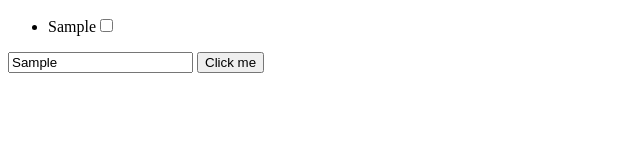
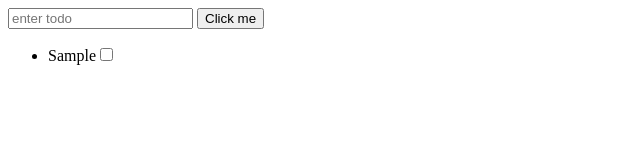
Before and after one commit to lempira504/typescript-todolist, a website with bundled scripts: page index.html in a window 1280 px wide. Both pictures are taken after typing "Sample" into the empty fields and a click on the button "Click me". Shown: the whole page, without its empty margins (0-640 px from the left). Built offline with nearby package versions, Linux system fonts and the light colour scheme.

Commit message:
Section 11: Mini Project: The DOM, Type Assertions, and More!

```diff
--- a/index.html
+++ b/index.html
@@ -8,13 +8,11 @@
 </head>
 
 <body>
-    <ul id="todolist"></ul>
-
     <form action="" id="todoform">
         <input type="text" id="todoinput" placeholder="enter todo">
         <button type="submit" id="btn">Click me</button>
     </form>
-
+    <ul id="todolist"></ul>
 
     <script type="module" src="dist/index.js"></script>
 
--- a/src/index.ts
+++ b/src/index.ts
@@ -1,16 +1,83 @@
+// const btn = document.getElementById("btn")! as HTMLButtonElement;
+// const input = document.getElementById("todoinput")! as HTMLInputElement;
+// const form = document.querySelector("form")!;
+// const list = document.getElementById("todolist");
+
+// function handleSubmit(e: SubmitEvent) {
+//   e.preventDefault();
+//   const newTodoText = input.value;
+//   const newLI = document.createElement("li");
+//   const checkbox = document.createElement("input");
+//   checkbox.type = "checkbox";
+
+//   newLI.append(newTodoText);
+//   newLI.append(checkbox);
+//   list?.append(newLI);
+// }
+
+// form.addEventListener("submit", handleSubmit);
+
+interface Todo {
+  text: string;
+  completed: boolean;
+}
+
 const btn = document.getElementById("btn")! as HTMLButtonElement;
 const input = document.getElementById("todoinput")! as HTMLInputElement;
 const form = document.querySelector("form")!;
 const list = document.getElementById("todolist");
+const todos: Todo[] = readTodos();
+todos.forEach(createTodo);
+
+function readTodos(): Todo[] {
+  const todosJSON = localStorage.getItem("todos");
+  if (todosJSON === null) return [];
+  else return JSON.parse(todosJSON);
+}
 
 function handleSubmit(e: SubmitEvent) {
   e.preventDefault();
-  const newTodoText = input.value;
+
+  if (!input.value) {
+    input.placeholder = "value is empty";
+    input.style.cssText = "border: 1px solid red";
+    return;
+  } else {
+    input.style.cssText = "style: inset";
+  }
+
+  const newTodo: Todo = {
+    text: input.value,
+    completed: false,
+  };
+
+  createTodo(newTodo);
+  todos.push(newTodo);
+
+  localStorage.setItem("todos", JSON.stringify(todos));
+
+  updateTodos();
+  input.value = "";
+}
+
+function updateTodos() {
+  localStorage.setItem("todos", JSON.stringify(todos));
+}
+
+function createTodo(todo: Todo) {
+  // const newTodoText = input.value;
   const newLI = document.createElement("li");
+
   const checkbox = document.createElement("input");
   checkbox.type = "checkbox";
+  checkbox.checked = todo.completed;
 
-  newLI.append(newTodoText);
+  checkbox.addEventListener("change", function () {
+    todo.completed = checkbox.checked;
+    updateTodos();
+  });
+
+  newLI.append(todo.text);
   newLI.append(checkbox);
   list?.append(newLI);
 }
```
